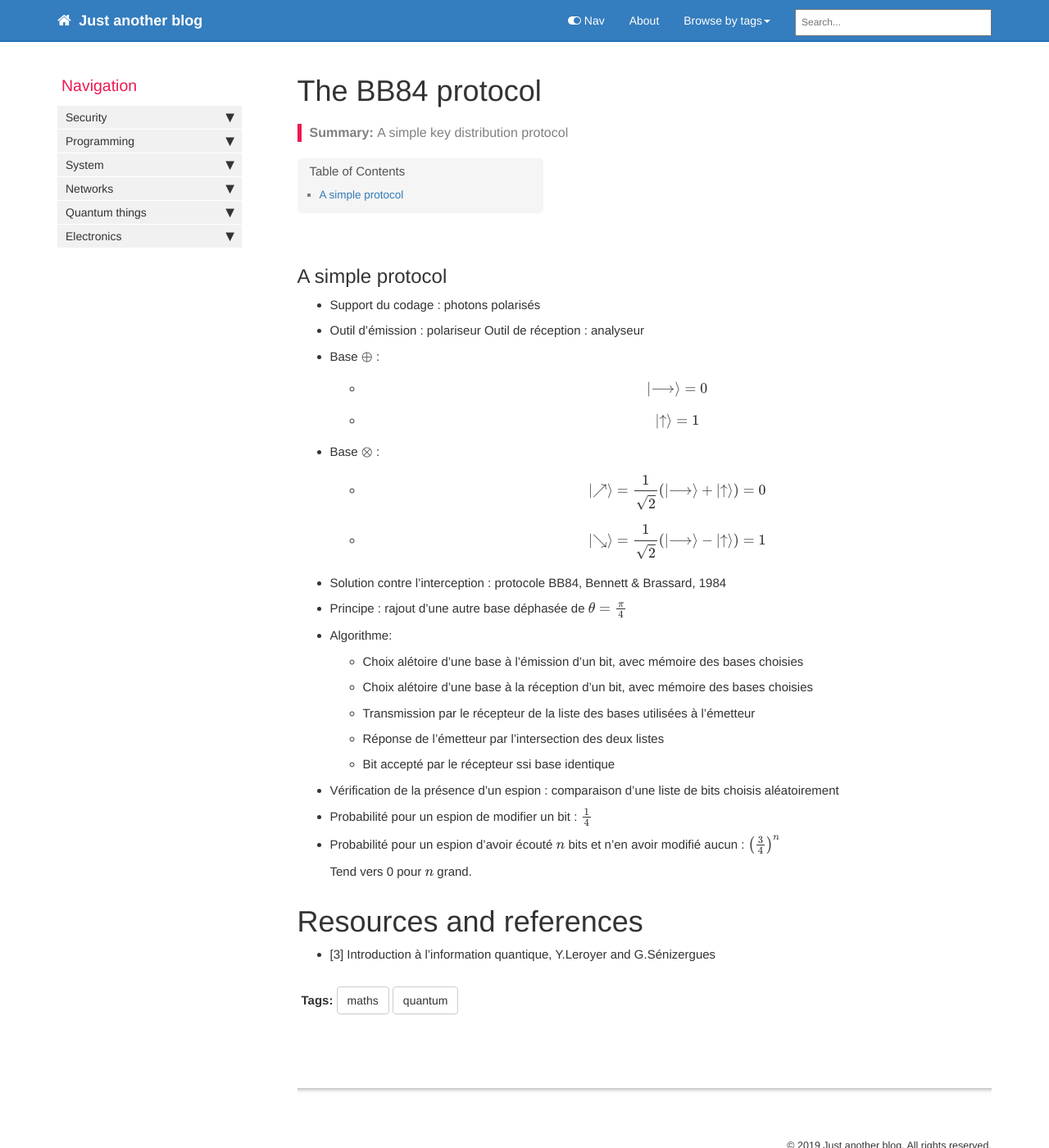
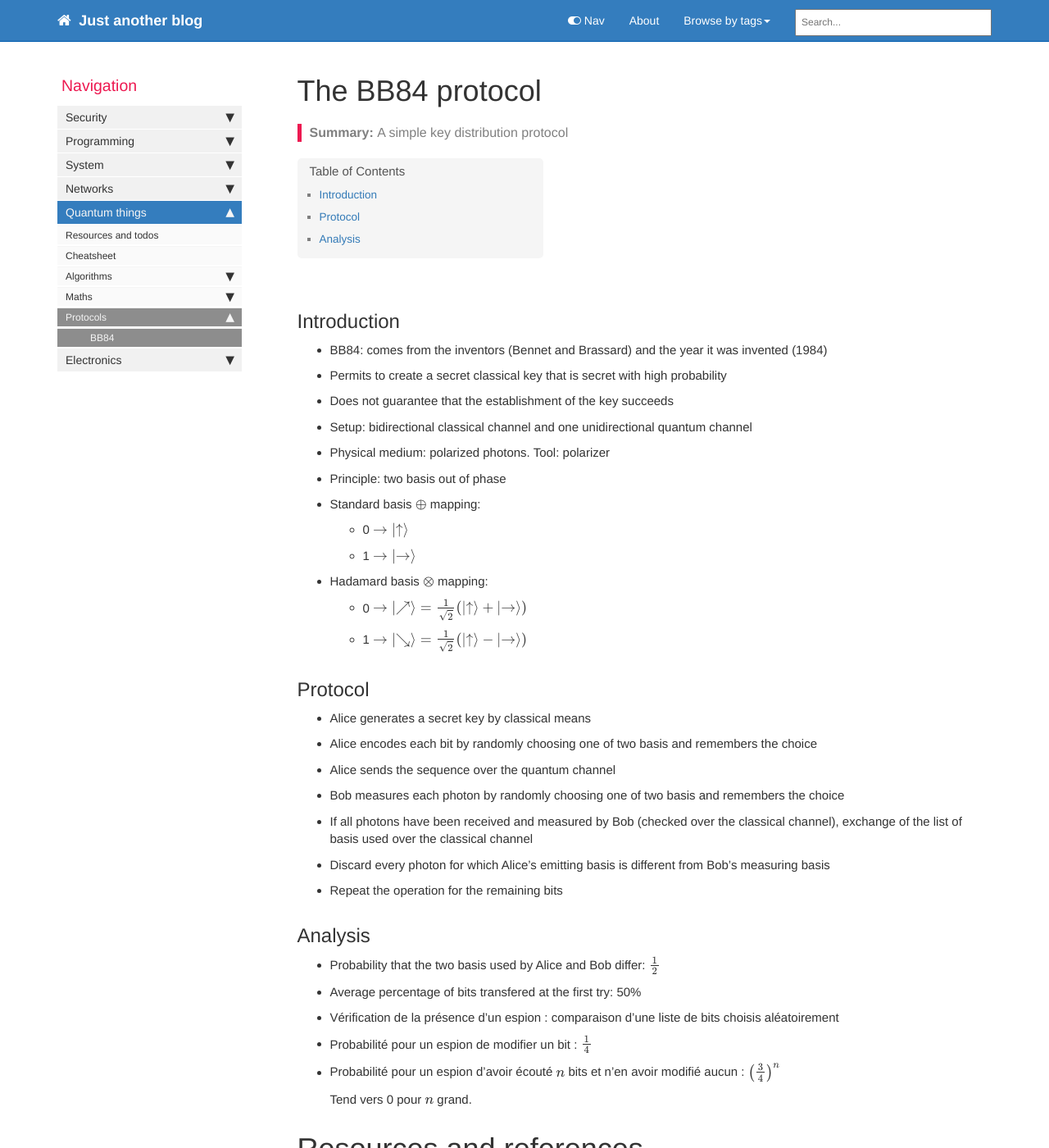
Before and after one commit to greglan/greglan.github.io, a Jekyll site: the page built from pages/qc/protocols/bb84-qkd-protocol.md, in a window 1280 px wide and 1400 px high. Shown: the whole window at 82% size. Built offline with Jekyll 4.4.1, drawn with Linux system fonts in a browser that asks for light colours; nearby versions of some CDN libraries; formulas are drawn with MathJax 3; comment, search, counter and statistics services are not loaded; some of the changed text lies outside the part shown.

```diff
--- a/pages/qc/protocols/bb84-qkd-protocol.md
+++ b/pages/qc/protocols/bb84-qkd-protocol.md
@@ -8,30 +8,39 @@ summary: "A simple key distribution protocol"
 
 {% include latex-commands.html %}
 
+## Introduction
+* BB84: comes from the inventors (Bennet and Brassard) and the year it was invented (1984)
+* Permits to create a secret classical key that is secret with high probability
+* Does not guarantee that the establishment of the key succeeds
+* Setup: bidirectional classical channel and one unidirectional quantum channel
+* Physical medium: polarized photons. Tool: polarizer
+* Principle: two basis out of phase
+* Standard basis $$\oplus$$ mapping:
+    - 0 $$\to \ket{\uparrow}$$
+    - 1 $$\to \ket{\rightarrow}$$
+* Hadamard basis $$\otimes$$ mapping:
+    - 0 $$\to \ket{\nearrow} = \frac{1}{\sqrt{2}} \left( \ket{\uparrow} + \ket{\rightarrow}\right)$$
+    - 1 $$\to \ket{\searrow} = \frac{1}{\sqrt{2}} \left( \ket{\uparrow} - \ket{\rightarrow}\right)$$
 
-## A simple protocol
-* Support du codage : photons polarisés
-* Outil d'émission : polariseur
-        Outil de réception : analyseur
-* Base $$\oplus$$ :
-	- $$\ket{\longrightarrow} = 0$$
-    - $$\ket{\uparrow} = 1$$
-* Base $$\otimes$$ :
-    - $$\ket{\nearrow} = \frac{1}{\sqrt{2}} \left( \ket{\longrightarrow} + \ket{\uparrow} \right) = 0$$
-    - $$\ket{\searrow} = \frac{1}{\sqrt{2}} \left( \ket{\longrightarrow} - \ket{\uparrow} \right) = 1$$
-* Solution contre l'interception : protocole BB84, Bennett & Brassard, 1984
-* Principe : rajout d'une autre base déphasée de $$\theta = \frac{\pi}{4}$$
-* Algorithme:
-    - Choix alétoire d'une base à l'émission d'un bit, avec mémoire des bases choisies
-    - Choix alétoire d'une base à la réception d'un bit, avec mémoire des bases choisies
-    - Transmission par le récepteur de la liste des bases utilisées à l'émetteur
-    - Réponse de l'émetteur par l'intersection des deux listes
-    - Bit accepté par le récepteur ssi base identique
+## Protocol
+* Alice generates a secret key by classical means
+* Alice encodes each bit by randomly choosing one of two basis and remembers the choice
+* Alice sends the sequence over the quantum channel
+* Bob measures each photon by randomly choosing one of two basis and remembers the choice
+* If all photons have been received and measured by Bob (checked over the classical channel), exchange of the list of basis used over the classical channel
+* Discard every photon for which Alice's emitting basis is different from Bob's measuring basis
+* Repeat the operation for the remaining bits
+
+## Analysis
+* Probability that the two basis used by Alice and Bob differ: $$\frac{1}{2}$$
+* Average percentage of bits transfered at the first try: 50%
 * Vérification de la présence d'un espion : comparaison d'une liste de bits choisis aléatoirement
 * Probabilité pour un espion de modifier un bit : $$\frac{1}{4}$$
 * Probabilité pour un espion d'avoir écouté $$n$$ bits et n'en avoir modifié aucun : $$\left( \frac{3}{4} \right)^n$$
 
   Tend vers 0 pour $$n$$ grand.
 
+
 # Resources and references
+* [1] Quantum computing, A gentle introduction
 * [3] Introduction à l'information quantique, Y.Leroyer and G.Sénizergues
```
Also changed, not shown: _data/sidebars/home_sidebar.yml (+10 -2 lines), pages/qc/qc-cheatsheet.md (+7 -0 lines), pages/security/reversing/binary-structure.md (deleted, +0 -24 lines), pages/security/reversing/elf.md (added, +45 -0 lines), pages/security/reversing/embedded-re.md (+20 -6 lines).
